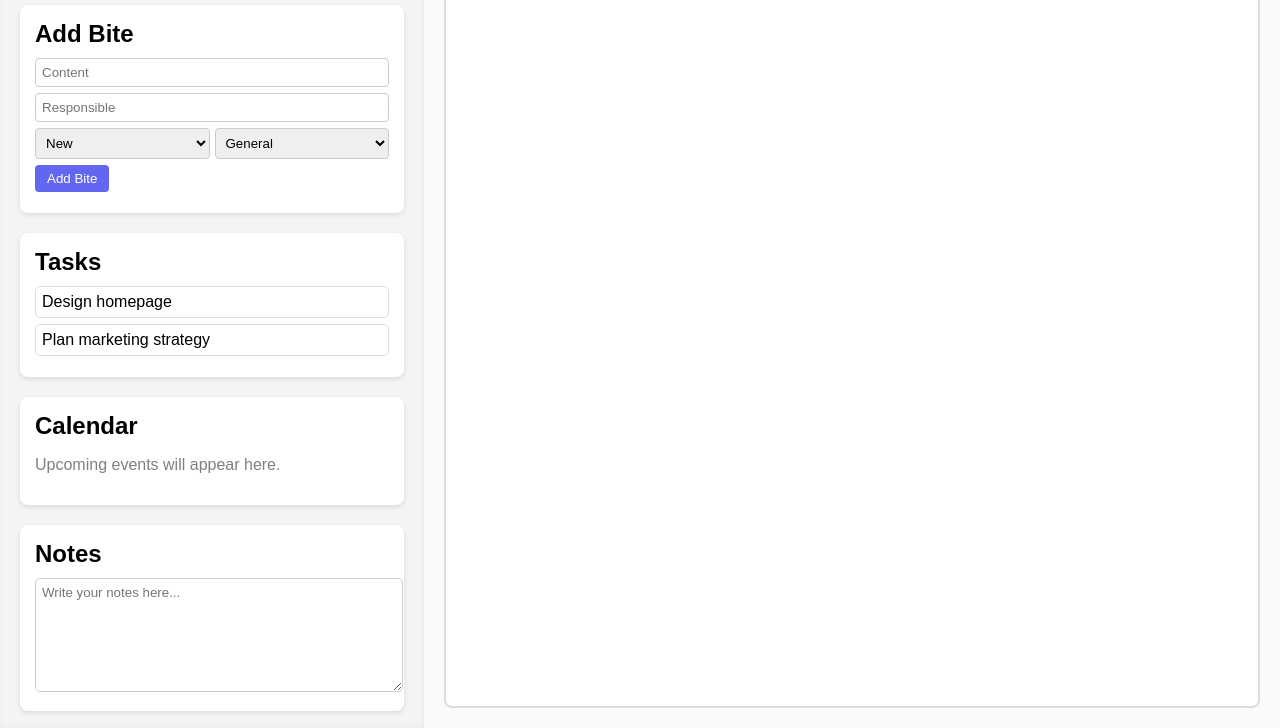
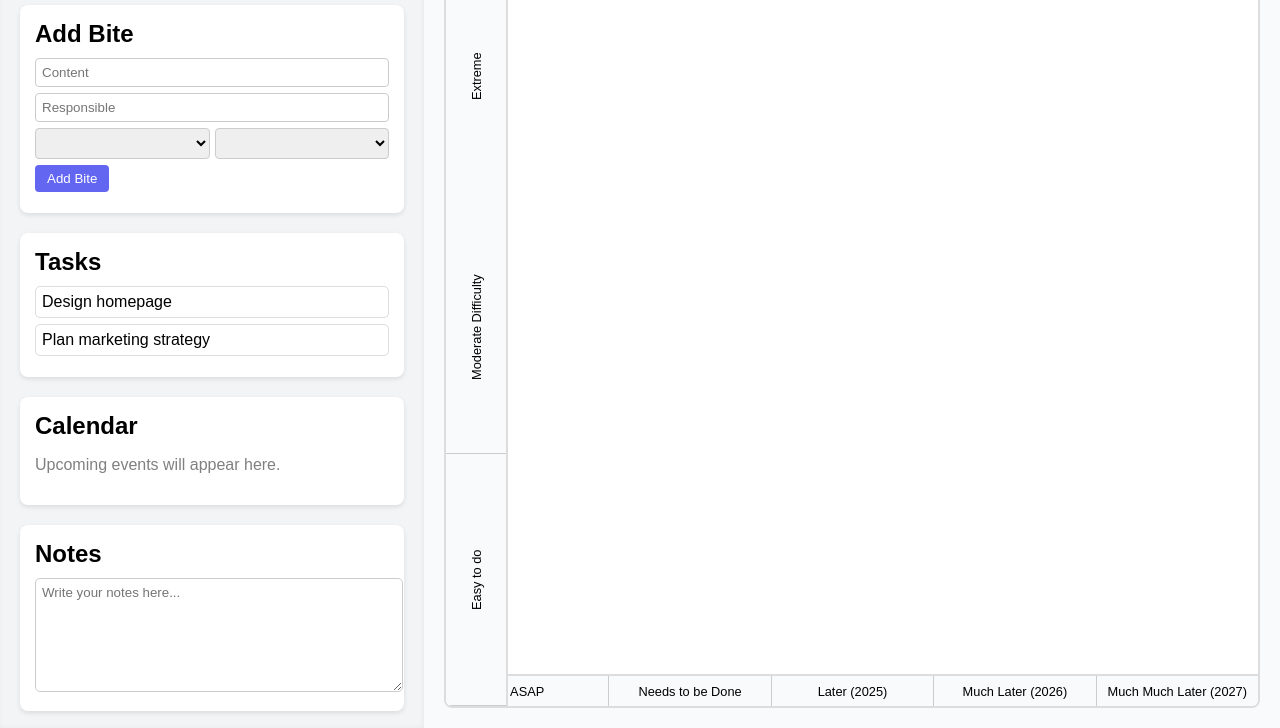
Before and after one commit to mostlylocalvend-hub/NOcean, a plain HTML site: page index.html in a window 1280 px wide. Shown: the part 72-800 px from the top of the page. Drawn offline with Linux system fonts and the light colour scheme.

Commit message:
Update index.html

```diff
--- a/index.html
+++ b/index.html
@@ -31,9 +31,7 @@
     h2 { margin: 0 0 10px; }
     ul { list-style: none; padding: 0; margin: 0; }
     li { margin-bottom: 6px; padding: 6px; border: 1px solid #ddd; border-radius: 5px; background: #fff; cursor: pointer; }
-    textarea, input, select, button {
-      font-family: inherit;
-    }
+    textarea, input, select, button { font-family: inherit; }
     textarea {
       width: 100%;
       min-height: 100px;
@@ -79,34 +77,48 @@
       cursor: pointer;
     }
 
-    /* Axes */
-    .x-axis {
+    /* Axis sections */
+    .x-axis-sections {
       position: absolute;
-      bottom: -35px;
+      bottom: 0;
       left: 0;
       right: 0;
+      height: 30px;
+      display: grid;
+      grid-template-columns: repeat(5, 1fr);
+      border-top: 2px solid #ddd;
+    }
+    .x-axis-sections div {
+      border-left: 1px solid #ccc;
       display: flex;
-      justify-content: space-between;
-      padding: 0 10px;
+      justify-content: center;
+      align-items: center;
+      font-size: 0.8em;
+      background: #f9fafb;
     }
-    .y-axis {
+    .x-axis-sections div:first-child { border-left: none; }
+
+    .y-axis-sections {
       position: absolute;
       top: 0;
       bottom: 0;
-      left: -80px;
+      left: 0;
+      width: 60px;
+      display: grid;
+      grid-template-rows: repeat(3, 1fr);
+      border-right: 2px solid #ddd;
+    }
+    .y-axis-sections div {
+      border-top: 1px solid #ccc;
       display: flex;
-      flex-direction: column;
-      justify-content: space-between;
+      justify-content: center;
       align-items: center;
+      font-size: 0.8em;
+      writing-mode: vertical-rl;
+      transform: rotate(180deg);
+      background: #f9fafb;
     }
-    .x-axis input, .y-axis input {
-      border: none;
-      background: #eef2ff;
-      padding: 4px 8px;
-      border-radius: 4px;
-      text-align: center;
-    }
-    .y-axis input { transform: rotate(-90deg); width: 120px; }
+    .y-axis-sections div:first-child { border-top: none; }
   </style>
 </head>
 <body>
@@ -143,92 +155,38 @@
       <h2>Notes</h2>
       <textarea contenteditable="true" placeholder="Write your notes here..."></textarea>
     </div>
-
-    <div class="card">
-      <h2>Status Options</h2>
-      <div id="statusOptions"></div>
-      <div class="form-row"><input id="newStatusInput" placeholder="Add status"><button onclick="addStatusOption()">+</button></div>
-    </div>
-
-    <div class="card">
-      <h2>Category Options</h2>
-      <div id="categoryOptions"></div>
-      <div class="form-row"><input id="newCategoryInput" placeholder="Add category"><button onclick="addCategoryOption()">+</button></div>
-    </div>
   </div>
 
   <div class="whiteboard" id="board">
-    <!-- Axis labels -->
-    <div class="x-axis" id="xLabels">
-      <input value="ASAP">
-      <input value="Needs to be Done">
-      <input value="Later (2025)">
-      <input value="Much Later (2026)">
-      <input value="Much Much Later (2027)">
+    <!-- Aesthetic X-axis -->
+    <div class="x-axis-sections">
+      <div>ASAP</div>
+      <div>Needs to be Done</div>
+      <div>Later (2025)</div>
+      <div>Much Later (2026)</div>
+      <div>Much Much Later (2027)</div>
     </div>
-    <div class="y-axis" id="yLabels">
-      <input value="Most Important">
-      <input value="Important">
-      <input value="Neutral">
-      <input value="Less Important">
-      <input value="Least Important">
+
+    <!-- Aesthetic Y-axis -->
+    <div class="y-axis-sections">
+      <div>Extreme</div>
+      <div>Moderate Difficulty</div>
+      <div>Easy to do</div>
     </div>
   </div>
 
   <script>
     const board = document.getElementById("board");
-    const statusSelect = document.getElementById("biteStatus");
-    const categorySelect = document.getElementById("biteCategory");
-    let statusOptions = ["New", "In Progress", "Done"];
-    let categoryOptions = ["General", "Solstice Rooms", "Atrium Project", "Safeway Ops"];
-
-    // Render options
-    function renderOptions(list, container, select){
-      container.innerHTML = "";
-      select.innerHTML = "";
-      list.forEach((opt,i) => {
-        const pill = document.createElement("span");
-        pill.textContent = opt;
-        pill.style.marginRight = "8px";
-        pill.style.background = "#e0e7ff";
-        pill.style.padding = "2px 8px";
-        pill.style.borderRadius = "12px";
-        container.appendChild(pill);
-        const option = document.createElement("option");
-        option.value = opt; option.textContent = opt;
-        select.appendChild(option);
-      });
-    }
-    function addStatusOption(){
-      const val = document.getElementById("newStatusInput").value.trim();
-      if(val){ statusOptions.push(val); renderOptions(statusOptions, document.getElementById("statusOptions"), statusSelect); }
-    }
-    function addCategoryOption(){
-      const val = document.getElementById("newCategoryInput").value.trim();
-      if(val){ categoryOptions.push(val); renderOptions(categoryOptions, document.getElementById("categoryOptions"), categorySelect); }
-    }
-
-    // Bite form
-    document.getElementById("biteForm").onsubmit = function(e){
-      e.preventDefault();
-      const content = document.getElementById("biteContent").value;
-      const resp = document.getElementById("biteResponsible").value;
-      const status = statusSelect.value;
-      const cat = categorySelect.value;
-      if(content && resp){
-        createBite(`${content} — ${resp} [${status}/${cat}]`, 100, 100);
-        e.target.reset();
-      }
-    };
 
     // Create bite
     function createBite(text,x,y){
       const item = document.createElement("div");
       item.className = "draggable";
       item.style.left = x + "px"; item.style.top = y + "px";
-      item.innerHTML = `<span contenteditable="true">${text}</span><button onclick="this.parentElement.remove()">×</button>`;
+      item.innerHTML = `<span contenteditable="true">${text}</span><button onclick="this.parentElement.remove(); saveData()">×</button>`;
       enableDrag(item);
       board.appendChild(item);
+      saveData();
     }
 
     // Enable drag
@@ -244,13 +202,37 @@
         document.addEventListener("mousemove", onMouseMove);
         document.addEventListener("mouseup", () => {
           document.removeEventListener("mousemove", onMouseMove);
+          saveData();
         }, { once: true });
       });
     }
 
-    // Init
-    renderOptions(statusOptions, document.getElementById("statusOptions"), statusSelect);
-    renderOptions(categoryOptions, document.getElementById("categoryOptions"), categorySelect);
+    // Form
+    document.getElementById("biteForm").onsubmit = function(e){
+      e.preventDefault();
+      const content = document.getElementById("biteContent").value;
+      const resp = document.getElementById("biteResponsible").value;
+      if(content && resp){
+        createBite(`${content} — ${resp}`, 100, 100);
+        e.target.reset();
+      }
+    };
+
+    // Save/Load
+    function saveData(){
+      const bites = [...document.querySelectorAll(".draggable")].map(el => ({
+        text: el.querySelector("span").innerText,
+        x: el.style.left,
+        y: el.style.top
+      }));
+      localStorage.setItem("nocean_bites", JSON.stringify(bites));
+    }
+    function loadData(){
+      const data = JSON.parse(localStorage.getItem("nocean_bites") || "[]");
+      data.forEach(b => createBite(b.text, parseInt(b.x), parseInt(b.y)));
+    }
+
+    loadData();
   </script>
 </body>
 </html>
```
